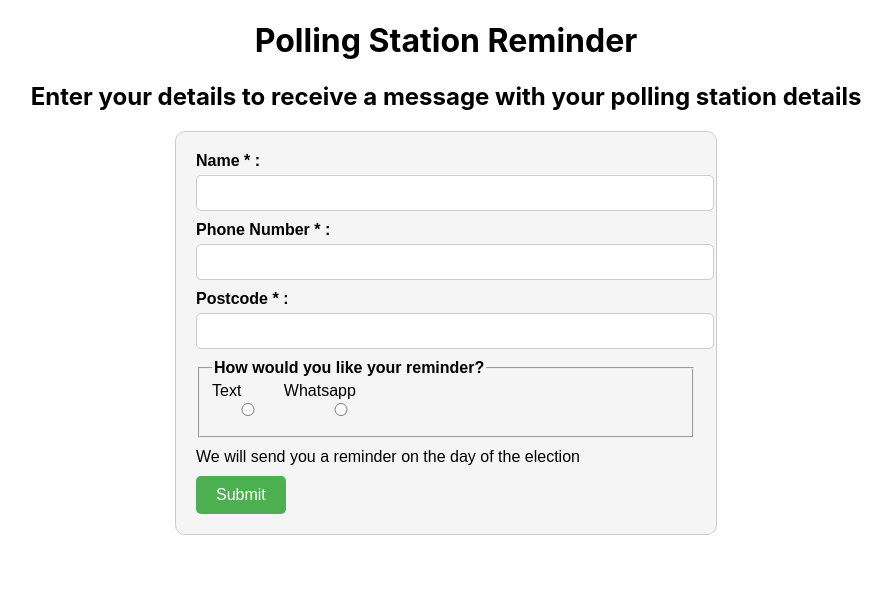
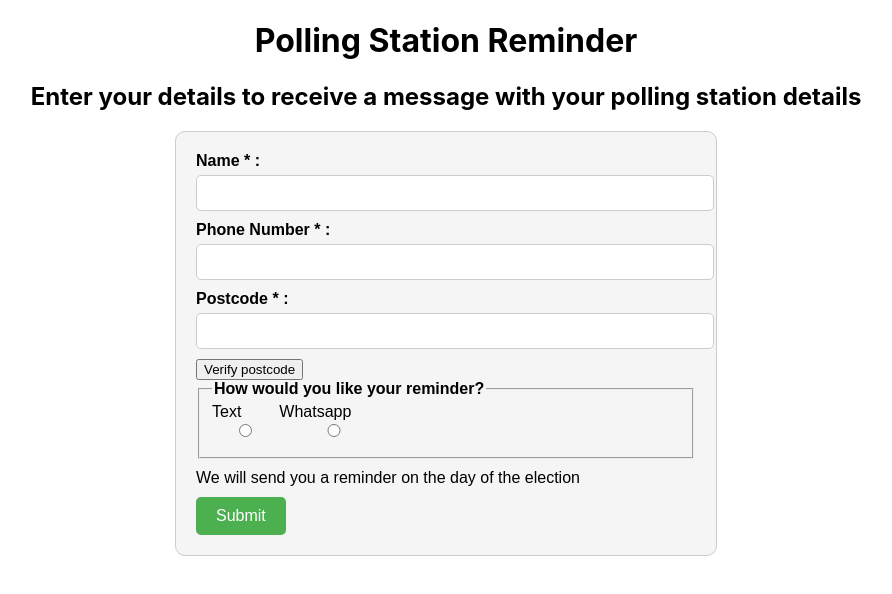
Before and after one commit to Curtis-Turk/Remember-to-Vote, a React (Create React App) app: page / in a window 1280 px wide. Shown: the top 594 px of the page, without its empty margins (194-1086 px from the left). Built offline with nearby package versions, Linux system fonts and the light colour scheme.

Commit message:
added a verify postcode button

```diff
--- a/src/components/form.tsx
+++ b/src/components/form.tsx
@@ -4,10 +4,11 @@ export default function Form() {
   const [formData, setFormData] = useState({
     name: "",
     phone: "",
-    oneWeek: false,
-    threeDays: false,
+    postcode: "",
     messageType: "",
   });
+
+  const [isCheckingPostCode, setIsCheckingPostCode] = useState(false);
 
   const handleTextChange = (e: React.ChangeEvent<HTMLInputElement>) => {
     const name: string = e.target.name;
@@ -19,9 +20,25 @@ export default function Form() {
     }));
   };
 
-  const handleSubmit = (e: React.FormEvent<HTMLFormElement>) => {
+  const verifyPostCode = async () => {
+    await setIsCheckingPostCode(true);
+    console.log(isCheckingPostCode);
+    const res = await fetch("verifyPostCode", {
+      method: "POST",
+      body: formData.postcode,
+    });
+    setIsCheckingPostCode(false);
+    // On success
+    // Colour postcode input green
+  };
+
+  const handleSubmit = async (e: React.FormEvent<HTMLFormElement>) => {
     e.preventDefault();
     console.log(formData);
+    const res = await fetch("sendForm", {
+      method: "POST",
+      body: JSON.stringify(formData),
+    });
   };
 
   return (
@@ -43,12 +60,15 @@ export default function Form() {
           name="postcode"
           onChange={handleTextChange}
         />
+        <button disabled={isCheckingPostCode} onClick={verifyPostCode}>
+          {isCheckingPostCode ? "checking postcode" : "Verify postcode"}
+        </button>
       </div>
 
       <fieldset id="message-type">
         <legend>How would you like your reminder?</legend>
         <span>
-          Text{" "}
+          Text
           <input
             type="radio"
             name="messageType"
@@ -58,7 +78,7 @@ export default function Form() {
           />
         </span>
         <span>
-          Whatsapp{" "}
+          Whatsapp
           <input
             type="radio"
             name="messageType"
--- a/src/index.tsx
+++ b/src/index.tsx
@@ -2,7 +2,6 @@ import React from "react";
 import ReactDOM from "react-dom/client";
 import "./index.css";
 import App from "./App";
-import reportWebVitals from "./reportWebVitals";
 
 const root = ReactDOM.createRoot(
   document.getElementById("root") as HTMLElement
@@ -12,8 +11,3 @@ root.render(
     <App />
   </React.StrictMode>
 );
-
-// If you want to start measuring performance in your app, pass a function
-// to log results (for example: reportWebVitals(console.log))
-// or send to an analytics endpoint. Learn more: https://bit.ly/CRA-vitals
-reportWebVitals(console.log);
--- a/src/reportWebVitals.ts
+++ /dev/null
@@ -1,15 +0,0 @@
-import { ReportHandler } from 'web-vitals';
-
-const reportWebVitals = (onPerfEntry?: ReportHandler) => {
-  if (onPerfEntry && onPerfEntry instanceof Function) {
-    import('web-vitals').then(({ getCLS, getFID, getFCP, getLCP, getTTFB }) => {
-      getCLS(onPerfEntry);
-      getFID(onPerfEntry);
-      getFCP(onPerfEntry);
-      getLCP(onPerfEntry);
-      getTTFB(onPerfEntry);
-    });
-  }
-};
-
-export default reportWebVitals;
```
